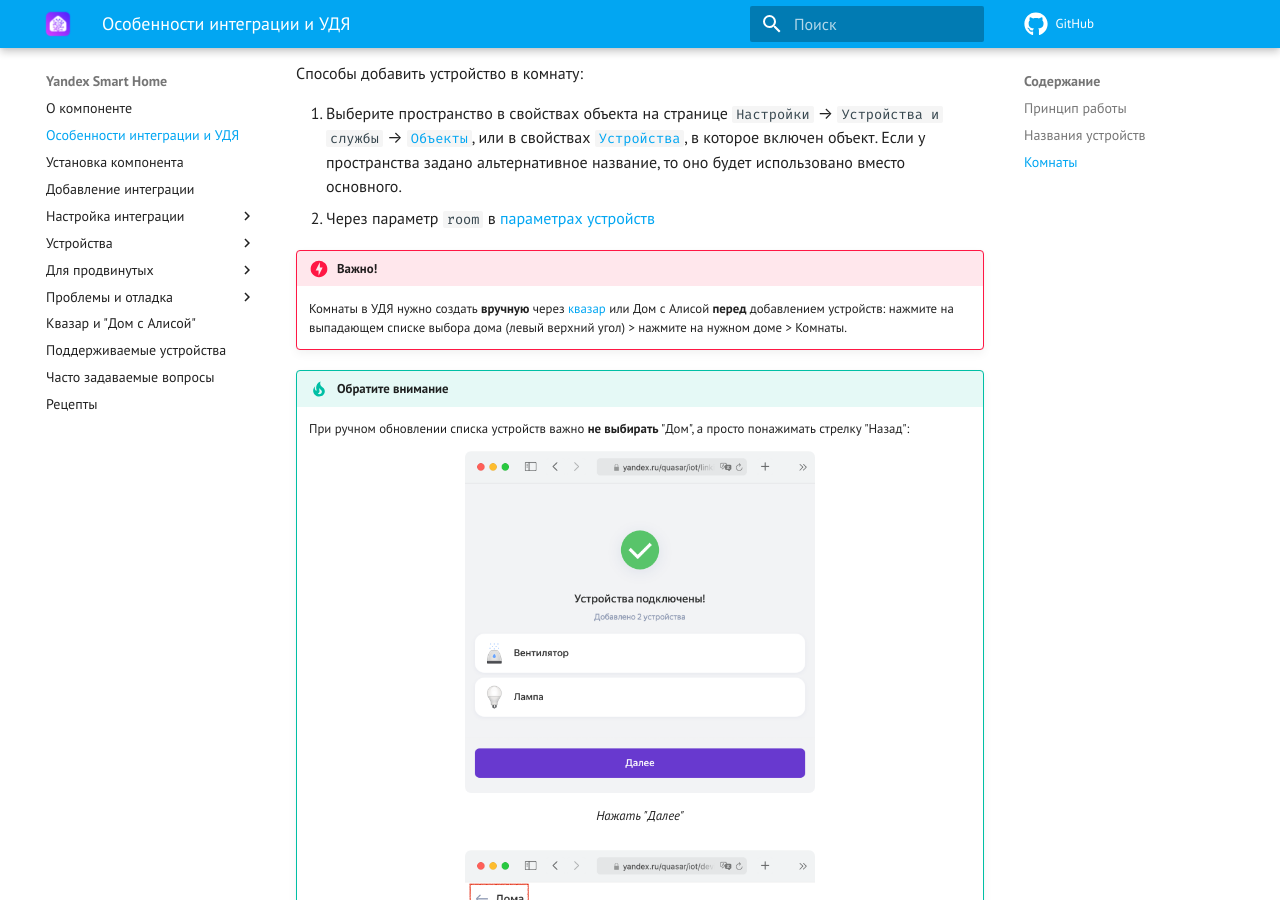
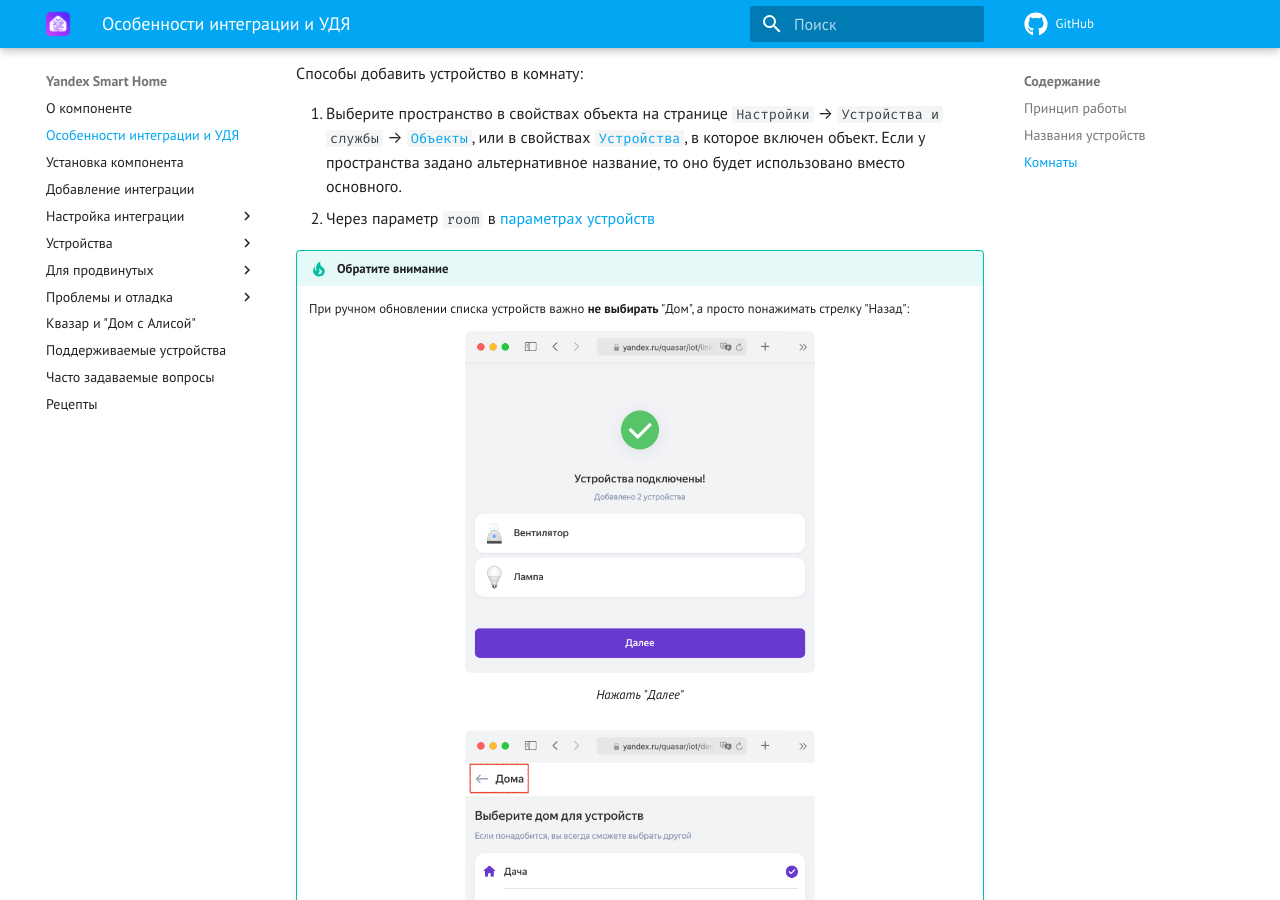
Before and after one commit to dext0r/yandex_smart_home, an MkDocs documentation site: the page built from docs/quirks.md, in a window 1280 px wide and 900 px high, scrolled down 1080 px. Built offline with MkDocs 1.6.1 and Material for MkDocs 9.7.7, drawn with Linux system fonts in a browser that asks for light colours; comment, search, counter and statistics services are not loaded; the version menu is left out.

Commit message:
docs: No need for manual room creation

```diff
--- a/docs/quirks.md
+++ b/docs/quirks.md
@@ -34,10 +34,6 @@
     Если у пространства задано альтернативное название, то оно будет использовано вместо основного.
 2. Через параметр `room` в [параметрах устройств](config/entity.md)
 
-!!! danger "Важно!"
-    Комнаты в УДЯ нужно создать **вручную** через [квазар](quasar.md) или Дом с Алисой **перед** добавлением устройств:
-    нажмите на выпадающем списке выбора дома (левый верхний угол) > нажмите на нужном доме > Комнаты.
-
 !!! tip "Обратите внимание"
     При ручном обновлении списка устройств важно **не выбирать** "Дом", а просто понажимать стрелку "Назад":
     <figure markdown>
```
